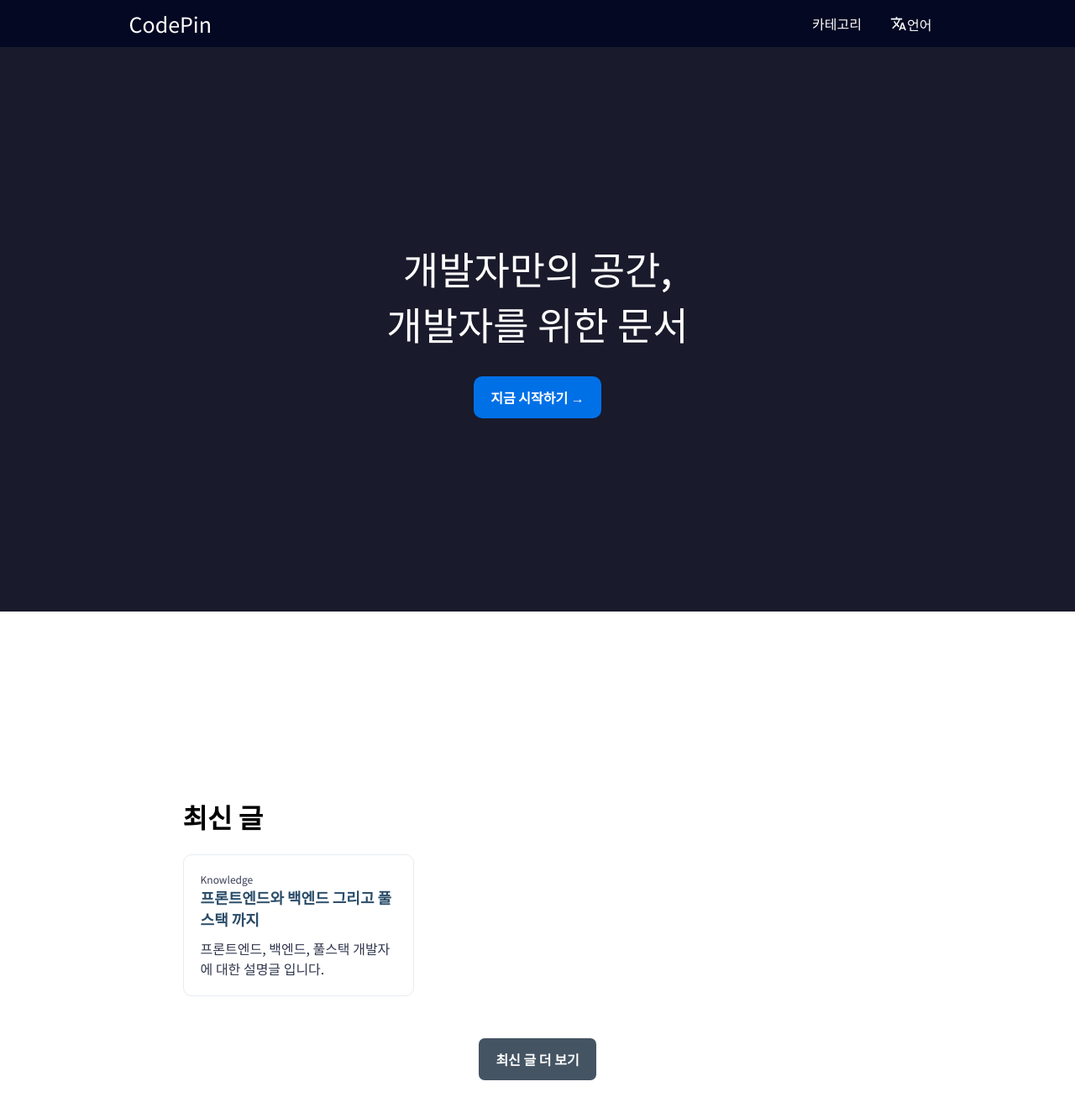
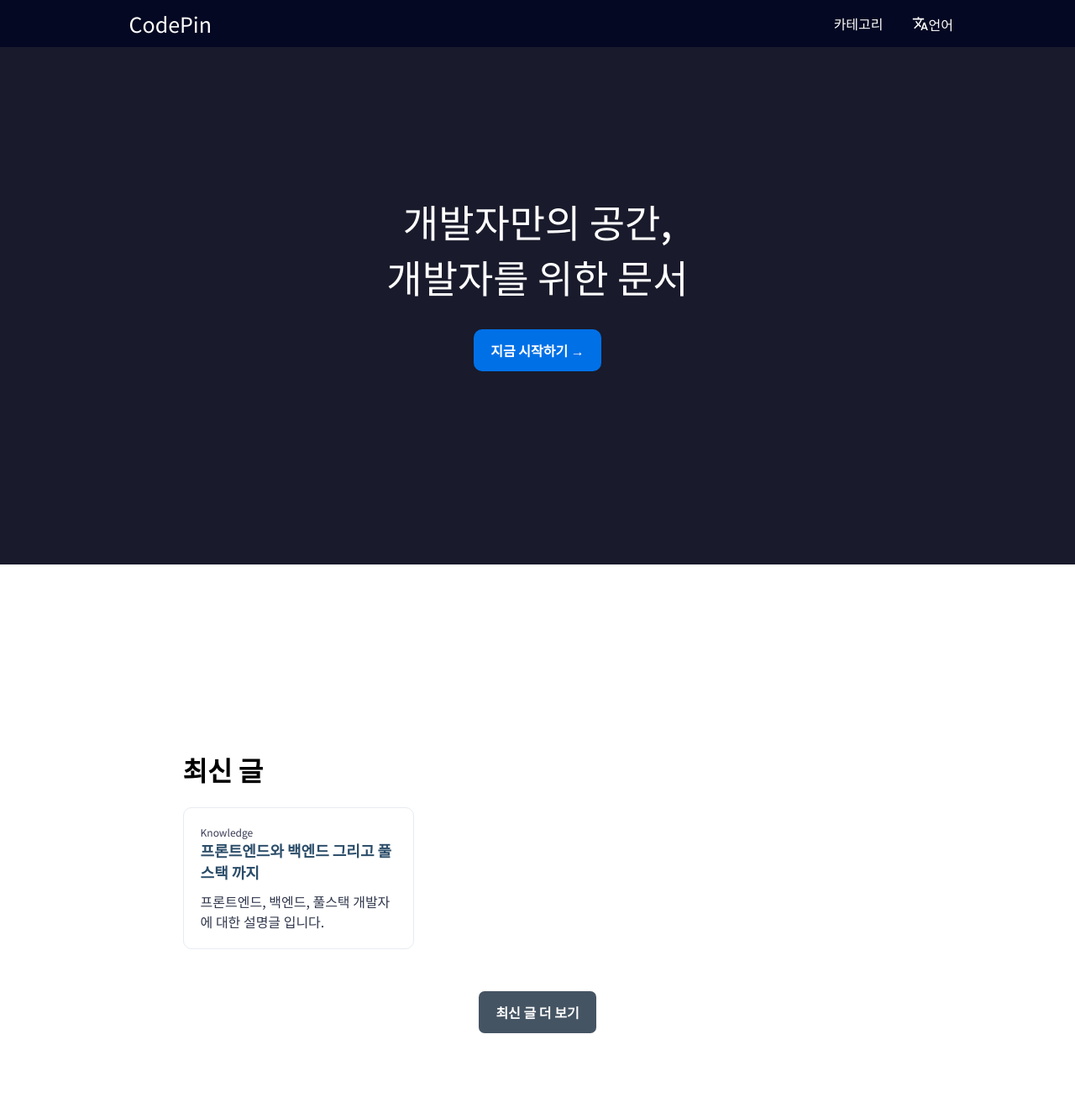
Before and after one commit to WADE-OSS/CodePin, a Jekyll site: the page built from index.html, in a window 1280 px wide and 1400 px high. Shown: the top 1325 px of the window at 84% size. Built offline with Jekyll 4.4.1, drawn with Linux system fonts in a browser that asks for light colours; Markdown is read by kramdown in place of the engine named in the settings.

Commit message:
Update style.scss

```diff
--- a/assets/styles/style.scss
+++ b/assets/styles/style.scss
@@ -12,6 +12,8 @@ body{
     padding: 10px 12%;
     justify-content: space-between;
     align-items: center;
+    width: 78%;
+    position: fixed;
 }
 
 .navs .logo{
```
